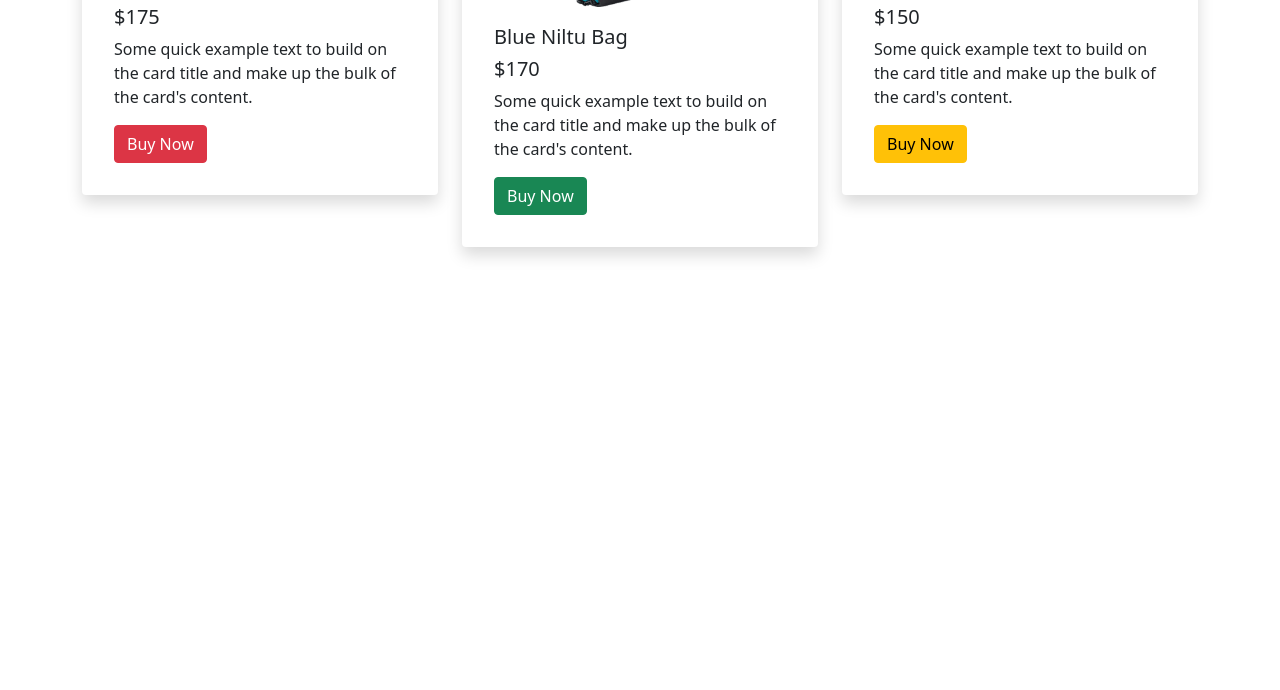
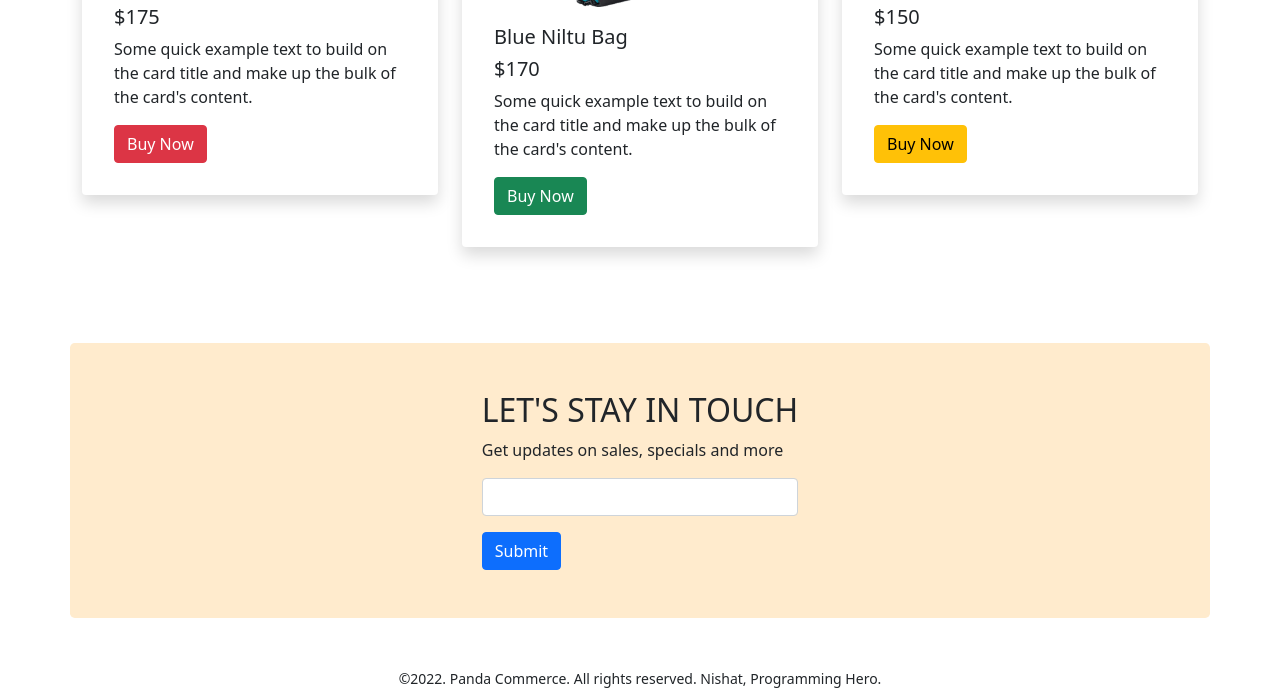
Before and after one commit to nishatroyhana011/Convension-center, a plain HTML site: page panda.html in a window 1280 px wide. Shown: the part 1946-2636 px from the top of the page. Before the commit the page ends 2241 px from the top, so only its background shows below. Drawn offline with nearby package versions, Linux system fonts and the light colour scheme.

Commit message:
subscribe nd footer added

```diff
--- a/panda.css
+++ b/panda.css
@@ -13,3 +13,6 @@
     border-radius: 15px;
     background-color: rgba(255, 0, 98, 0.749);
 }
+.subscribe{
+    background-color: blanchedalmond;
+}
--- a/panda.html
+++ b/panda.html
@@ -223,7 +223,25 @@
             </div>
         </section>
         <!-- bags section end -->
+
+        <!-- subscribe section start -->
+        <section class="container my-5 p-5 rounded-3 d-flex justify-content-center subscribe">
+            <div>
+                <h2>LET'S STAY IN TOUCH</h2>
+                <p>Get updates on sales, specials and more</p>
+                <form>
+                    <div class="mb-3">
+                      <input type="text" class="form-control">
+                    </div>
+                    <button type="submit" class="btn btn-primary">Submit</button>
+                  </form>
+            </div>
+        </section>
+        <!-- subscribe section end -->
     </main>
+    <footer class="text-center mt-5">
+        <small>©2022. Panda Commerce. All rights reserved. Nishat, Programming Hero.</small>
+    </footer>
 
     <script src="https://cdn.jsdelivr.net/npm/bootstrap@5.0.2/dist/js/bootstrap.bundle.min.js"
         integrity="sha384-MrcW6ZMFYlzcLA8Nl+NtUVF0sA7MsXsP1UyJoMp4YLEuNSfAP+JcXn/tWtIaxVXM"
```
